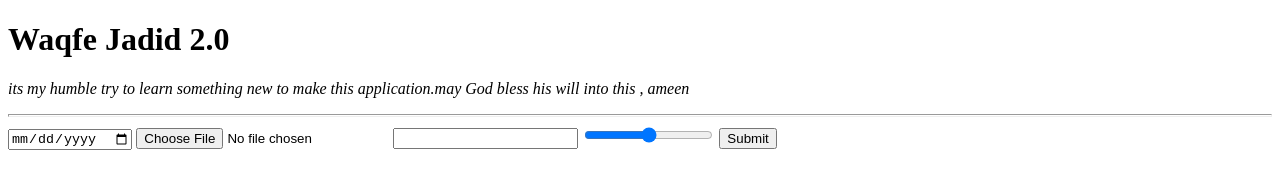
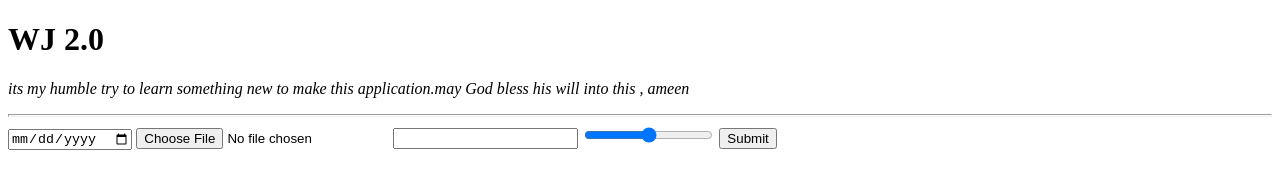
Before and after one commit to rohanzaki/WJ2.0, a plain HTML site: page index.html in a window 1280 px wide. Drawn offline with Linux system fonts and the light colour scheme.

Commit message:
Update index.html

```diff
--- a/index.html
+++ b/index.html
@@ -7,7 +7,7 @@
 </head>
 
 <body>
-  <h1>Waqfe Jadid 2.0</h1>
+  <h1>WJ 2.0</h1>
   <p><em>its my humble try to learn something new to make this application.may God bless his will into this , ameen </em></p>
   <hr size="3">
 
```
